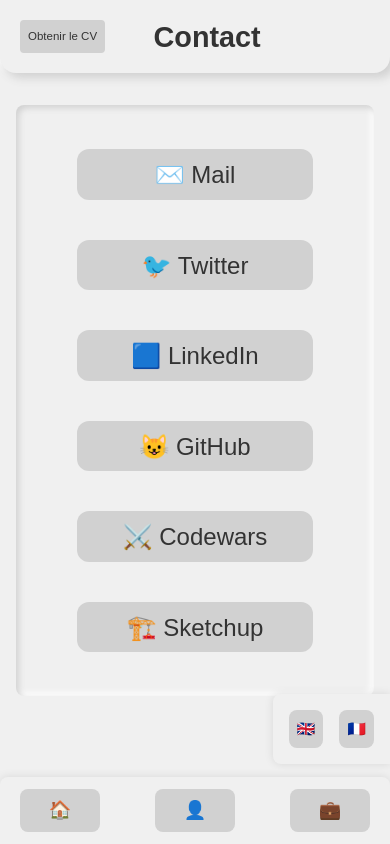
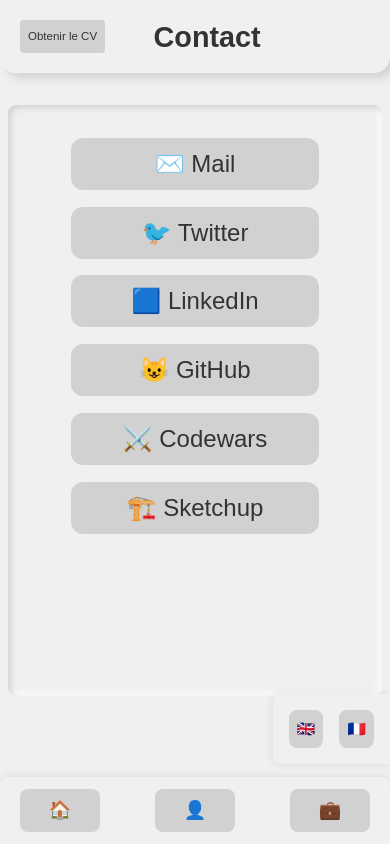
Before and after one commit to totoc2428/cv, a React (Vite) app: page /contact in a window 390 px wide. Built offline with nearby package versions, Linux system fonts and the light colour scheme.

Commit message:
feat: adjust margins of contact section for better responsiveness

```diff
--- a/public/style/view/contact.css
+++ b/public/style/view/contact.css
@@ -41,7 +41,7 @@
 
 @media screen and (max-width: 768px) {
   .contact-section {
-    margin: 1rem;
+    margin: 0.5rem;
     height: 70vh;
   }
 
@@ -50,7 +50,7 @@
     justify-content: center;
     text-align: center;
     vertical-align: middle;
-    margin: 0.75rem;
+    margin: 0.05vh;
     border-radius: 0.75rem;
     width: 80%;
     font-size: 150%;
```
